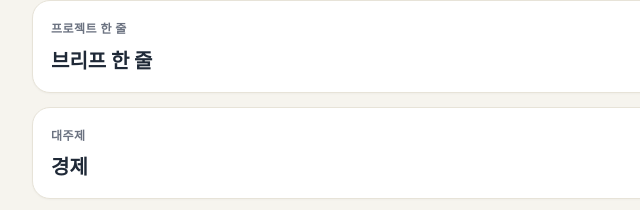
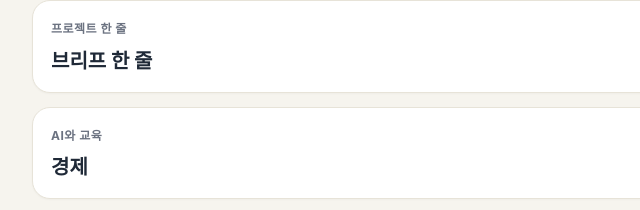
Before and after one commit to effficient-serve/article-note, a plain HTML site: page index.html in a window 1280 px wide. Shown: the part 362-572 px from the top of the page, 264-904 px from the left. Drawn offline with Linux system fonts and the light colour scheme.

Commit message:
Update index.html
대주제 설정

```diff
--- a/index.html
+++ b/index.html
@@ -104,7 +104,7 @@
   </section>
 
   <section class="card">
-    <div class="label">대주제</div>
+    <div class="label">AI와 교육</div>
     <div class="edit big" data-k="topic" data-ph="주제">경제</div>
   </section>
 
```
